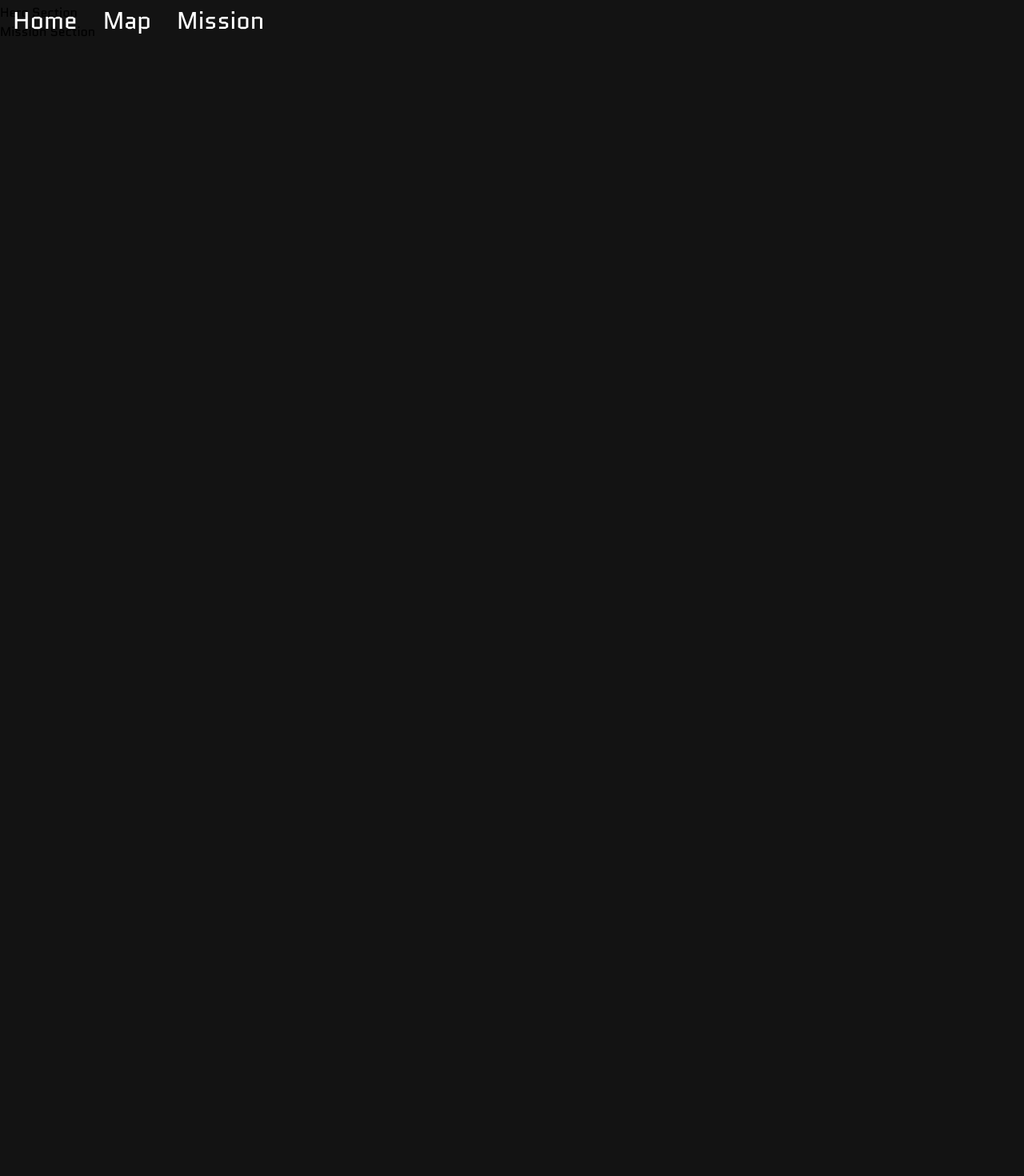
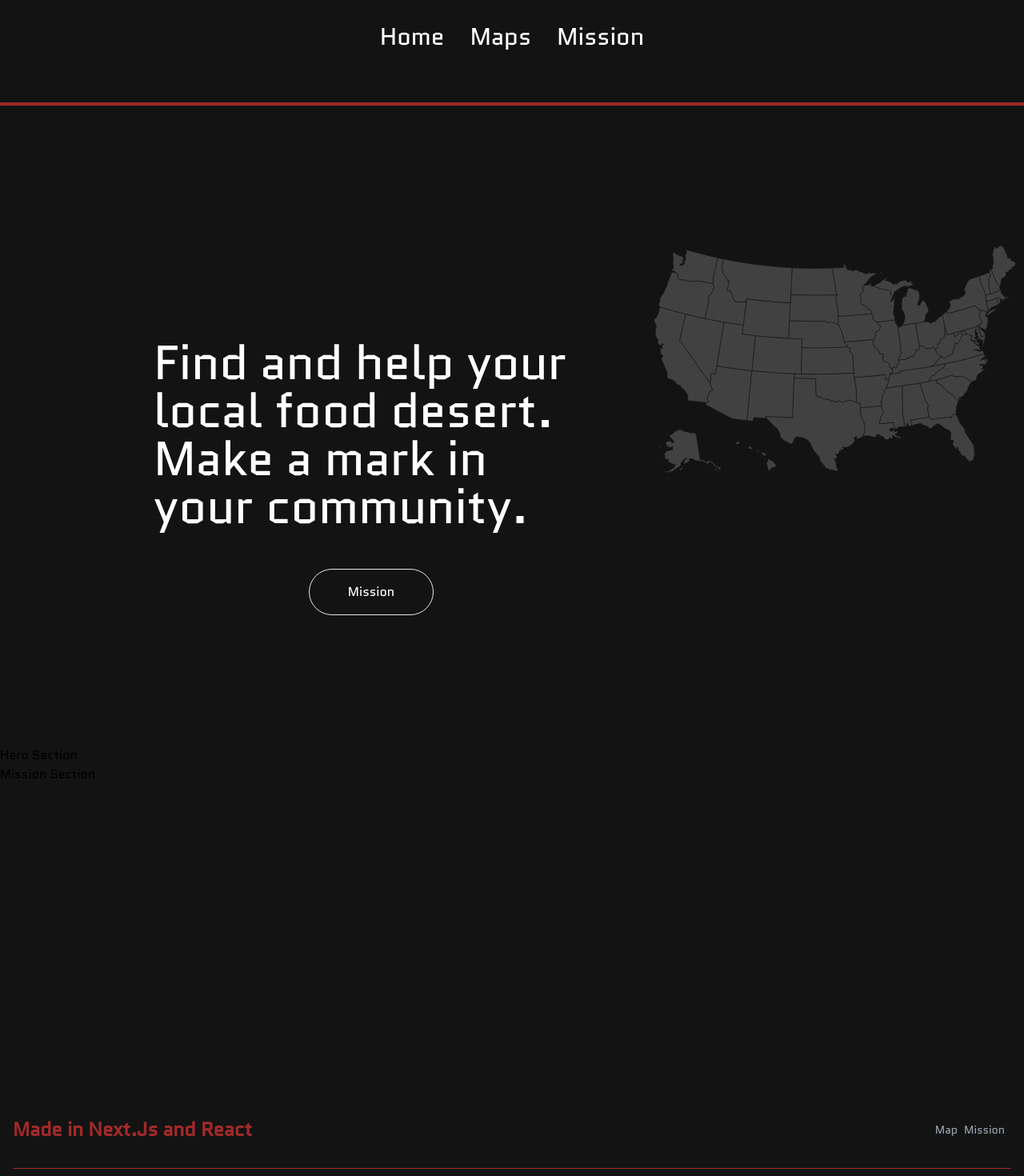
Before and after one commit to Al3xand3r11/food-desert-fixer, a Next.js app: page / in a window 1280 px wide. Shown: the part 20-1490 px from the top of the page at 80% size. Before the commit the page ends 800 px from the top, so only its background shows below. Built offline with nearby package versions, Linux system fonts and the light colour scheme.

Commit message:
footer, hero,  skelaton

```diff
--- a/app/componnents/Footer.tsx
+++ b/app/componnents/Footer.tsx
@@ -1,7 +1,26 @@
-export default function Footer () {
+const Footer = () => {
     return (
-        <>
-            <h1>Footer Section</h1>
-        </>
+            <footer className=" shadow pt-96">
+            <div className="w-full max-w-screen-xl mx-auto p-4 md:py-8">
+                <div className="sm:flex sm:items-center sm:justify-between">
+                        <span className="self-center text-2xl font-semibold whitespace-nowrap text-red ">Made in Next.Js and React</span>
+                    <ul className="flex flex-wrap items-center mb-6 text-sm font-medium text-gray-400 sm:mb-0">
+                        <li>
+                            <a className="pr-2 hover:text-red" href="#map" target="_blank">
+                            Map
+                            </a>
+                        </li>
+                        <li>
+                            <a className="pr-2 hover:text-red" href="#mission" target="_blank">
+                                Mission
+                            </a>
+                        </li>
+                    </ul>
+                </div>
+                <hr className="my-6 border-red sm:mx-auto dark:border-red lg:my-8" />
+            </div>
+        </footer>
     )
 }
+
+export default Footer;
--- a/app/componnents/Hero.tsx
+++ b/app/componnents/Hero.tsx
@@ -1,7 +1,29 @@
+import Image from "next/image"
 export default function Hero () {
     return (
-        <>
-            <h1>Hero Section</h1>
-        </>
+        <div className="content-center h-screen text-white">
+            <div className="flex grid-cols-2 text-center">
+                <div className="w-full ml-48 mt-32">
+                    <h1 className="text-left text-6xl">
+                        Find and help your local food
+                        desert. Make a mark in
+                        your community. </h1>
+
+                    <button className="border justify-start mt-12 py-4 px-12 rounded-full hover:bg-red">
+                        Mission
+                    </button>
+                </div>
+                <div className="w-full">
+                    <Image
+                        src="/us.svg"
+                        alt="usa"
+                        priority
+                        height={800}
+                        width={800}
+                        className="opacity-20"
+                    />
+                </div>
+            </div>
+        </div>
     )
 }
--- a/app/componnents/Navbar.tsx
+++ b/app/componnents/Navbar.tsx
@@ -1,23 +1,25 @@
 export default function Navbar () {
     return (
-        <nav className="fixed full z-50 text-3xl">
-           <div className="max-w-7xl mx-auto px-4">
-            <div className="flex items-end justify-between h-16 hidden md:flex">
-            <div className="hidden w-full md:block" id="navbar-default">
-                <ul className="font-medium flex flex-col p-4 md:p-0 mt-4 rounded-lg md:flex-row md:space-x-8 rtl:space-x-reverse md:mt-0 md:border-0 ">
+        <nav className=" w-full z-50 text-3xl">
+           <div className="justify-center mt-12 ">
+                <div className="flex h-30 md:flex hidden pb-16 justify-center">
+                <div className=" flex space-x-9">
+                <ul className="flex  md:flex-row md:space-x-8 justify-center  md:border-0">
                     <li>
                     <a href="#" className="block py-2 px-3 text-white  rounded md:bg-transparent  md:p-0 dark:text-white md:hover:text-red" aria-current="page">Home</a>
                     </li>
                     <li>
-                    <a href="#Projects" className="block py-2 px-3 text-white rounded hover:bg-gray-100 md:hover:bg-transparent md:border-0 md:hover:text-red md:p-0 dark:text-white md:dark:hover:text-green  md:dark:hover:bg-transparent">Map</a>
+                    <a href="#Projects" className="block py-2 px-3 text-white rounded hover:bg-gray-100 md:hover:bg-transparent md:border-0 md:hover:text-red md:p-0 dark:text-white md:dark:hover:text-green  md:dark:hover:bg-transparent">Maps</a>
                     </li>
                     <li>
                     <a href="#Designs" className="block py-2 px-3 text-white rounded hover:bg-gray-100 md:hover:bg-transparent md:border-0 md:hover:text-red md:p-0 dark:text-white md:dark:hover:text-green  md:dark:hover:bg-transparent">Mission</a>
                     </li>
                 </ul>
                 </div>
-            </div>
+                </div>
+
            </div>
+           <hr className="w-full outline-red bg-red size-1 border-none drop-shadow-2xl"/>
         </nav>
     )
 }
--- a/app/page.tsx
+++ b/app/page.tsx
@@ -2,6 +2,7 @@ import Map from "./componnents/Map";
 import Mission from "./componnents/Mission";
 import Hero from "./componnents/Hero";
 import Navbar from "./componnents/Navbar";
+import Footer from "./componnents/Footer";
 
 export default function Home() {
   return (
@@ -10,6 +11,7 @@ export default function Home() {
       <Hero/>
       <Map/>
       <Mission/>
+      <Footer/>
     </div>
   );
 }
```
Also changed, not shown: public/us.svg (added).
